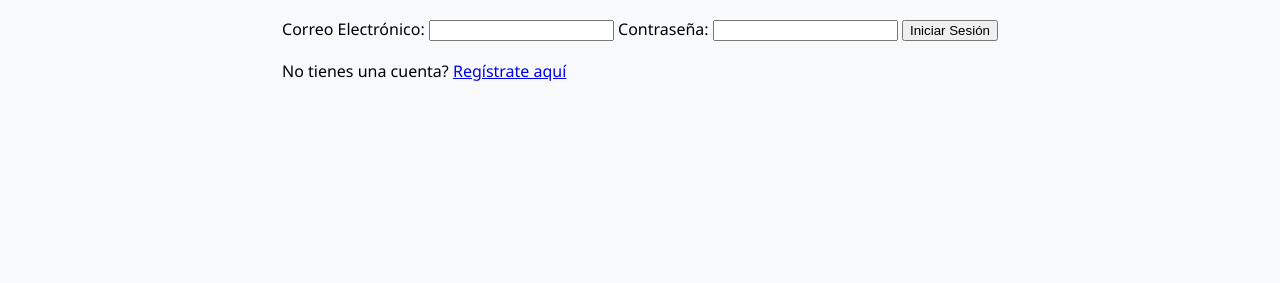
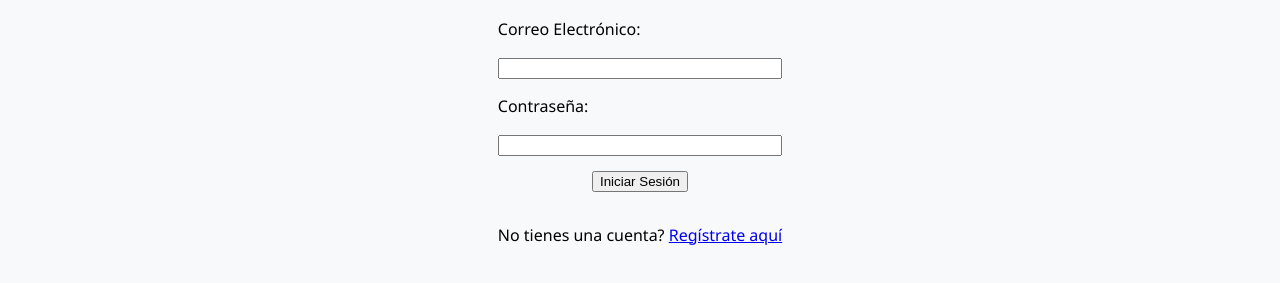
Before and after one commit to pocotu/postulacion, a website: page login.html in a window 1280 px wide. Shown: the part 213-496 px from the top of the page. Drawn offline with Linux system fonts and the light colour scheme.

Commit message:
register

```diff
--- a/css/styles.css
+++ b/css/styles.css
@@ -122,6 +122,22 @@ footer {
     width: 100%;
 }
 
+/* Estilos del formulario */
+form {
+    display: flex;
+    flex-direction: column;
+    max-width: 400px;
+    margin: 0 auto;
+}
+
+label, input, button {
+    margin-bottom: 15px;
+}
+
+button {
+    align-self: center;
+}
+
 /* Media queries */
 @media (max-width: 768px) {
     nav ul {
```
